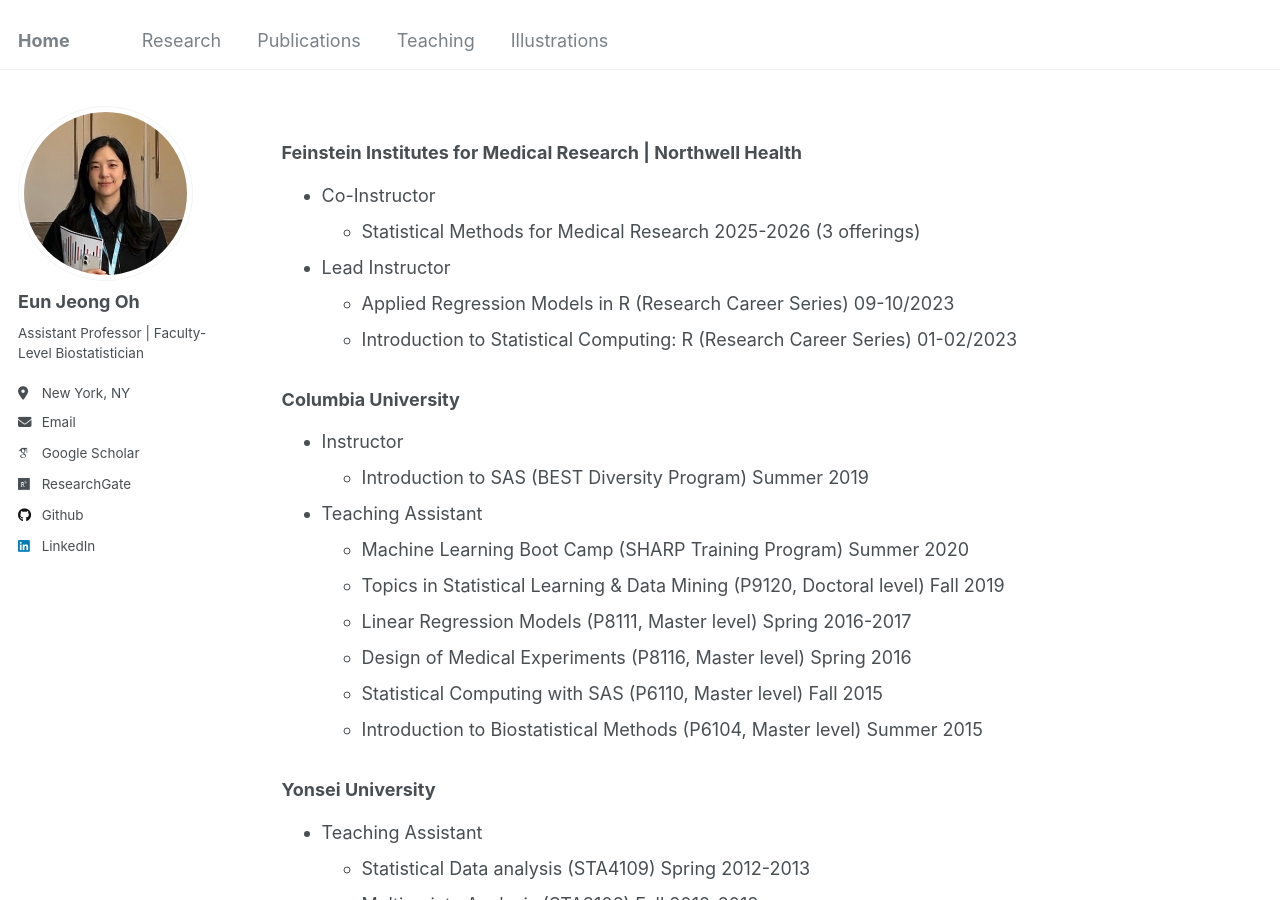
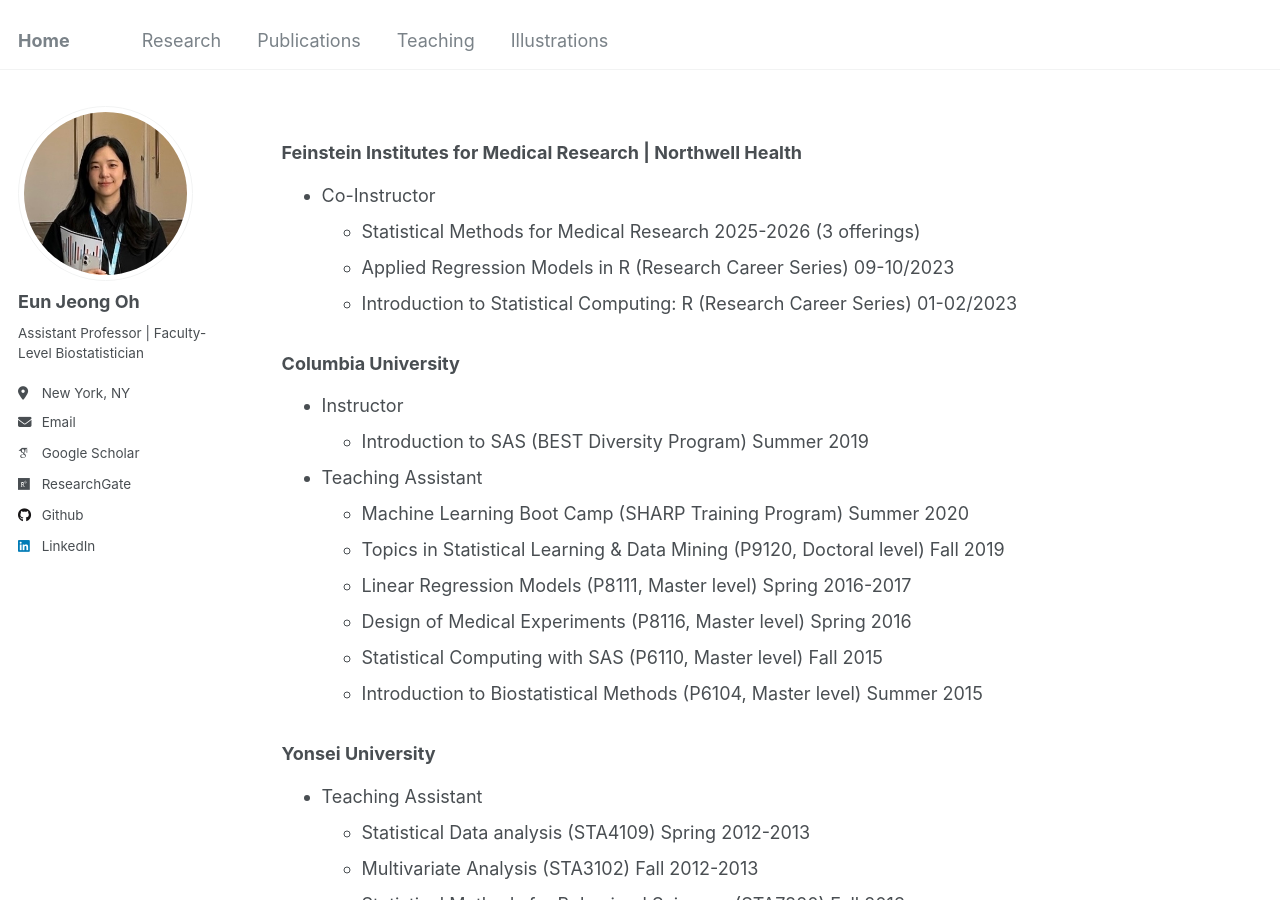
Before and after one commit to oheunj/oheunj.github.io, a Jekyll site: the page built from _pages/teaching.md, in a window 1280 px wide and 900 px high. Built offline with Jekyll 4.4.1, drawn with Linux system fonts in a browser that asks for light colours; some web fonts are replaced.

Commit message:
Update teaching.md

```diff
--- a/_pages/teaching.md
+++ b/_pages/teaching.md
@@ -15,7 +15,6 @@
 ### Feinstein Institutes for Medical Research | Northwell Health
 * Co-Instructor
   * Statistical Methods for Medical Research 2025-2026 (3 offerings) <!-- 03-04/2025 & 09-10/2025 & 04-06/2026 -->
-* Lead Instructor
   * Applied Regression Models in R (Research Career Series) 09-10/2023
   * Introduction to Statistical Computing: R (Research Career Series) 01-02/2023
 
```
